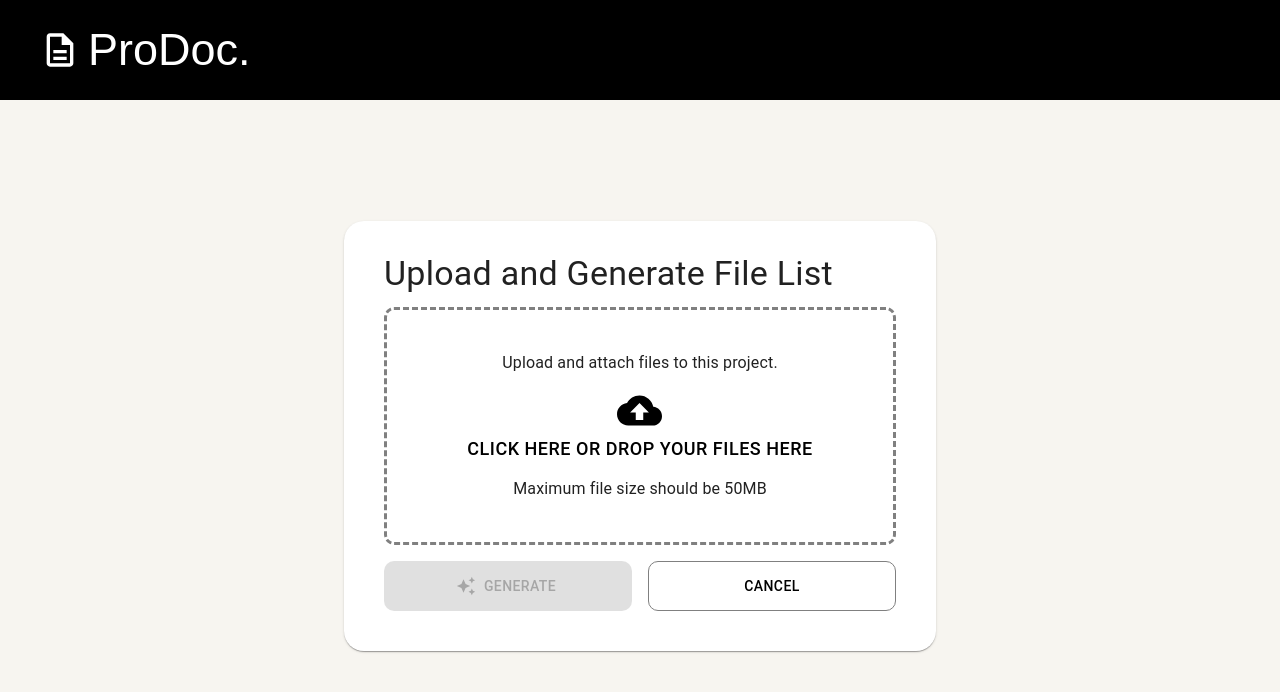
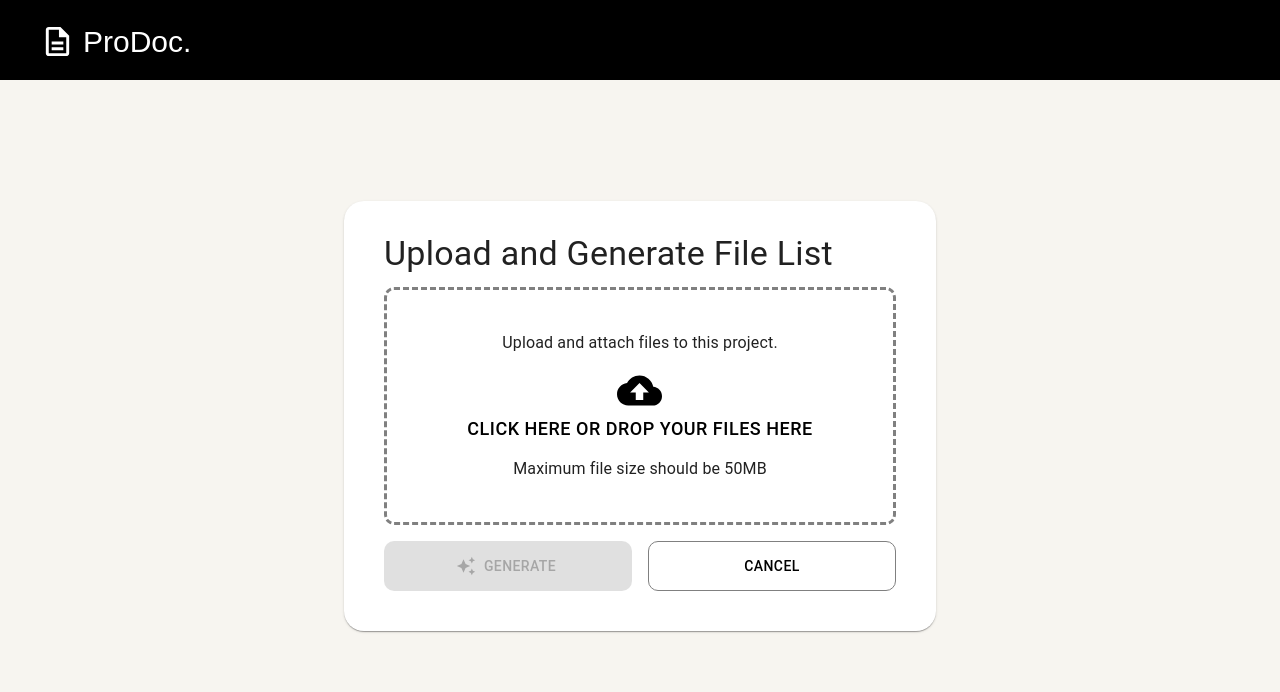
Before and after one commit to Aswindas195/proDoc-FE, a React (Vite) app: page / in a window 1280 px wide. Shown: the top 692 px of the page. Built offline with nearby package versions, Linux system fonts and the light colour scheme.

Commit message:
Loader added

```diff
--- a/src/components/atoms/NavBar.jsx
+++ b/src/components/atoms/NavBar.jsx
@@ -6,14 +6,14 @@
     <Box
       sx={{
         width: "100vw",
-        height: "100px",
+        height: "80px",
         backgroundColor: "black",
         color: "white",
       }}
     >
       <Box
         sx={{
-          fontSize: "45px",
+          fontSize: "30px",
           py: 3,
           px: 5,
           display: "flex",
@@ -21,7 +21,7 @@
           gap: 1,
         }}
       >
-        <DescriptionOutlinedIcon sx={{ fontSize: "40px" }} />
+        <DescriptionOutlinedIcon sx={{ fontSize: "35px" }} />
         ProDoc.
       </Box>
     </Box>
--- a/src/modules/Upload/UploadPage.jsx
+++ b/src/modules/Upload/UploadPage.jsx
@@ -8,6 +8,8 @@
   Box,
   Chip,
   IconButton,
+  Backdrop,
+  CircularProgress,
 } from "@mui/material";
 
 import HighlightOffIcon from "@mui/icons-material/HighlightOff";
@@ -68,7 +70,6 @@
           ".py",
           ".sh",
           ".bat",
-          ".json",
           ".xml",
           ".yaml",
           ".yml",
@@ -292,6 +293,13 @@
           )}
         </Paper>
       </Container>
+
+      <Backdrop
+        sx={{ color: "#fff", zIndex: (theme) => theme.zIndex.drawer + 1 }}
+        open={loading}
+      >
+        <CircularProgress color="inherit" />
+      </Backdrop>
     </Box>
   );
 }
```
